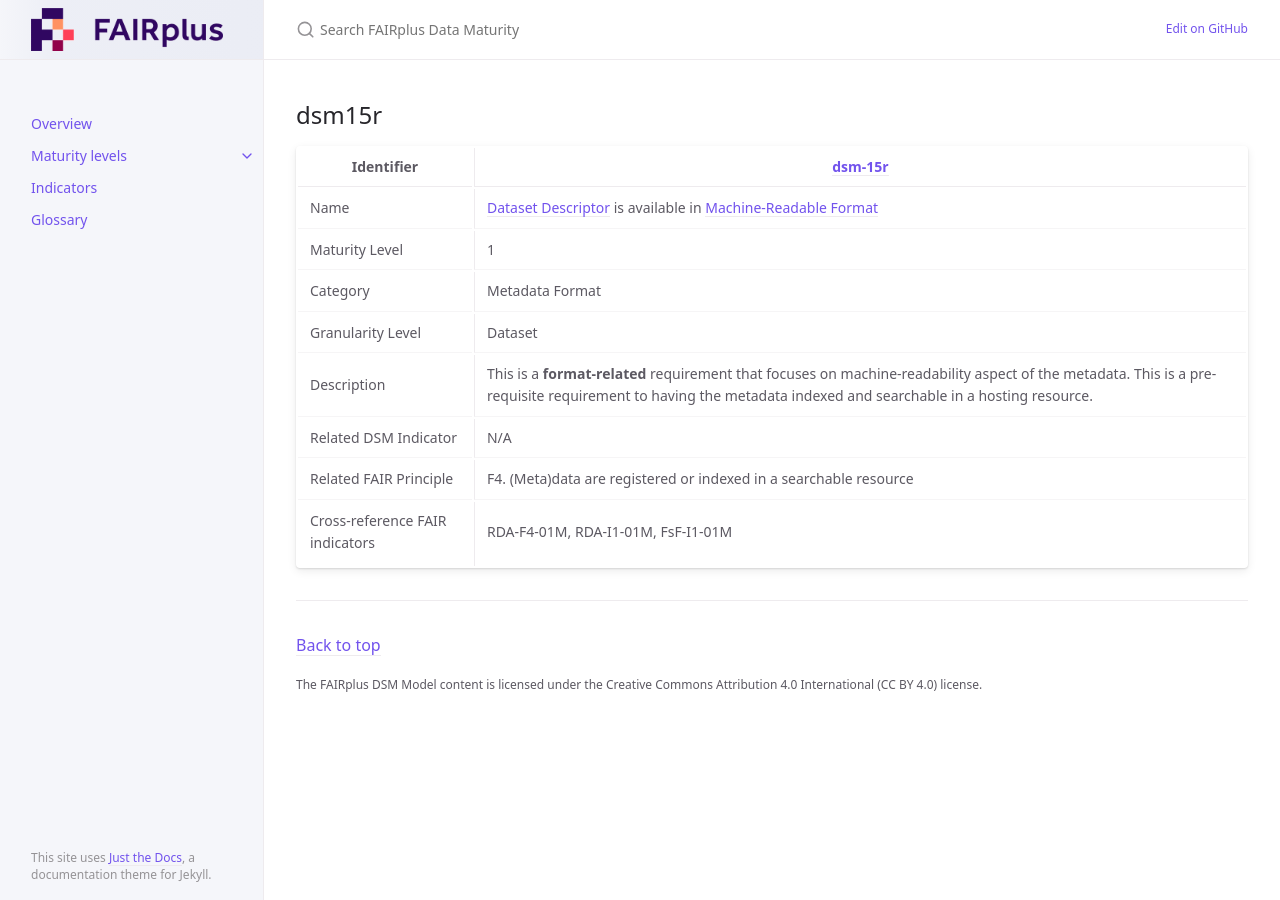
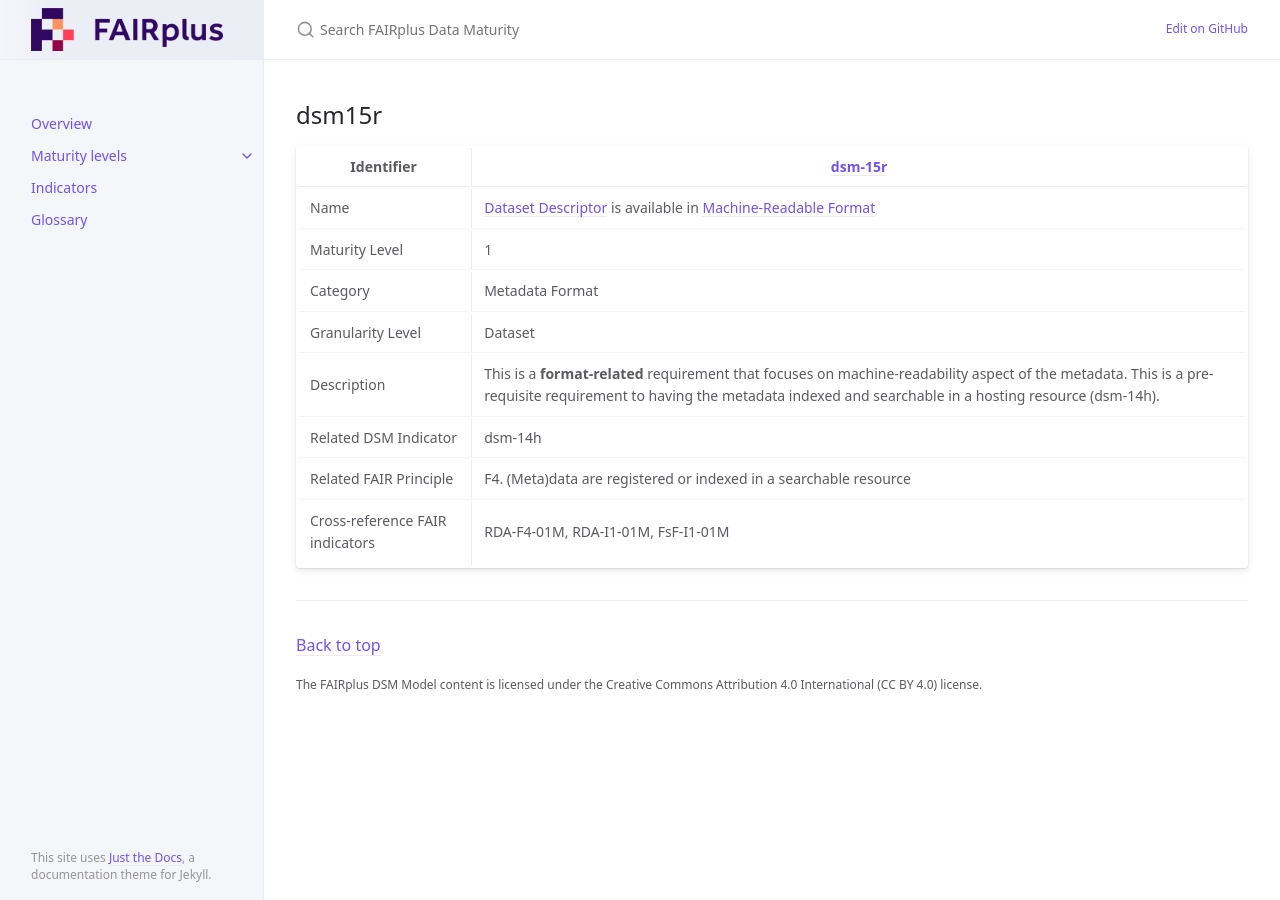
Before and after one commit to FAIRplus/Data-Maturity, a Jekyll site: the page built from docs/_indicators/dsm-15r.md, in a window 1280 px wide. Built offline with Jekyll 4.4.1, drawn with Linux system fonts in a browser that asks for light colours.

Commit message:
Update dsm-15r.md

```diff
--- a/docs/_indicators/dsm-15r.md
+++ b/docs/_indicators/dsm-15r.md
@@ -13,7 +13,7 @@ nav_exclude: True
 | Maturity Level | 1 |
 | Category | Metadata Format |
 | Granularity Level | Dataset |
-| Description | This is a **format-related** requirement that focuses on machine-readability aspect of the metadata. This is a pre-requisite requirement to having the metadata indexed and searchable in a hosting resource. |
-| Related DSM Indicator| N/A |
+| Description | This is a **format-related** requirement that focuses on machine-readability aspect of the metadata. This is a pre-requisite requirement to having the metadata indexed and searchable in a hosting resource (dsm-14h). |
+| Related DSM Indicator| dsm-14h |
 | Related FAIR Principle | F4. (Meta)data are registered or indexed in a searchable resource |
 | Cross-reference FAIR indicators | RDA-F4-01M, RDA-I1-01M, FsF-I1-01M |
```
